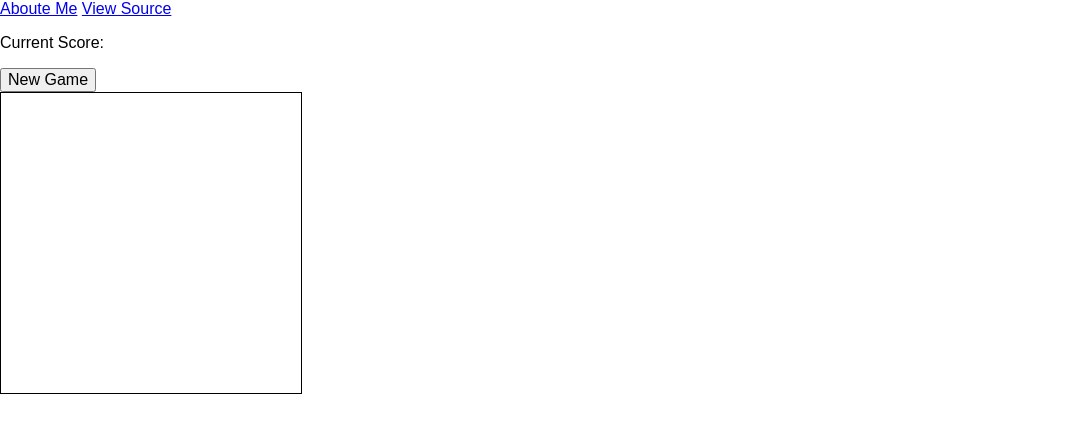
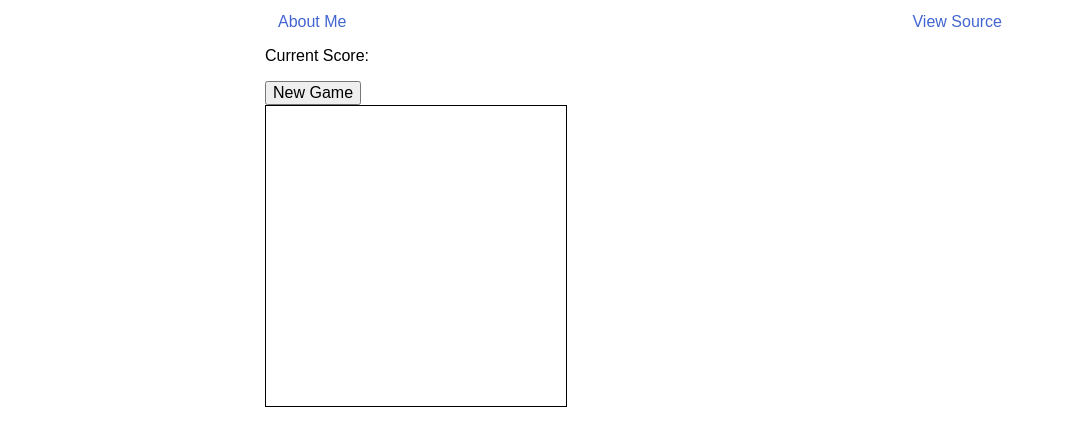
Before and after one commit to drabinowitz/snake, a website: page app/index.html in a window 1280 px wide. Shown: the whole page, without its empty margins (0-1065 px from the left). Drawn offline with Linux system fonts and the light colour scheme.

Commit message:
added score keeping and styling

```diff
--- /dev/null
+++ b/app/container.css
@@ -0,0 +1,9 @@
+.container{
+
+  width:100%;
+
+  max-width:750px;
+
+  margin:auto
+
+}
--- a/app/index.html
+++ b/app/index.html
@@ -4,15 +4,19 @@
   <meta charset="UTF-8">
   <title>Snake Game!</title>
   <link rel="stylesheet" href="bower_components/normalize.css/normalize.css">
+  <link rel="stylesheet" href="container.css">
+  <link rel="stylesheet" href="navigation-bar.css">
   <link rel="stylesheet" href="game-field/game-field.css">
 </head>
 <body>
 
+  <div class="container">
+
     <header class="gameInfo">
 
-    <a class="about-me" href="https://github.com/drabinowitz">Aboute Me</a>
+      <a class="header-link about-me" href="https://github.com/drabinowitz">About Me</a>
 
-    <a class="view-source" href="https://github.com/drabinowitz/snake">View Source</a>
+      <a class="header-link view-source" href="https://github.com/drabinowitz/snake">View Source</a>
 
     </header>
 
@@ -36,6 +40,8 @@
 
     </div>
 
+  </div>
+
   <script src="bower_components/jquery/dist/jquery.js"></script>
   <script src="bower_components/underscore/underscore.js"></script>
   <script src="bower_components/backbone/backbone.js"></script>
--- /dev/null
+++ b/app/navigation-bar.css
@@ -0,0 +1,19 @@
+header.gameInfo {
+
+  margin: 13px;
+
+}
+
+a.header-link{
+
+  text-decoration: none;
+
+  color: rgb(67, 101, 209);
+
+}
+
+a.view-source {
+
+  float: right;
+
+}
```
Lines whose indentation alone changed are shown as unchanged.
